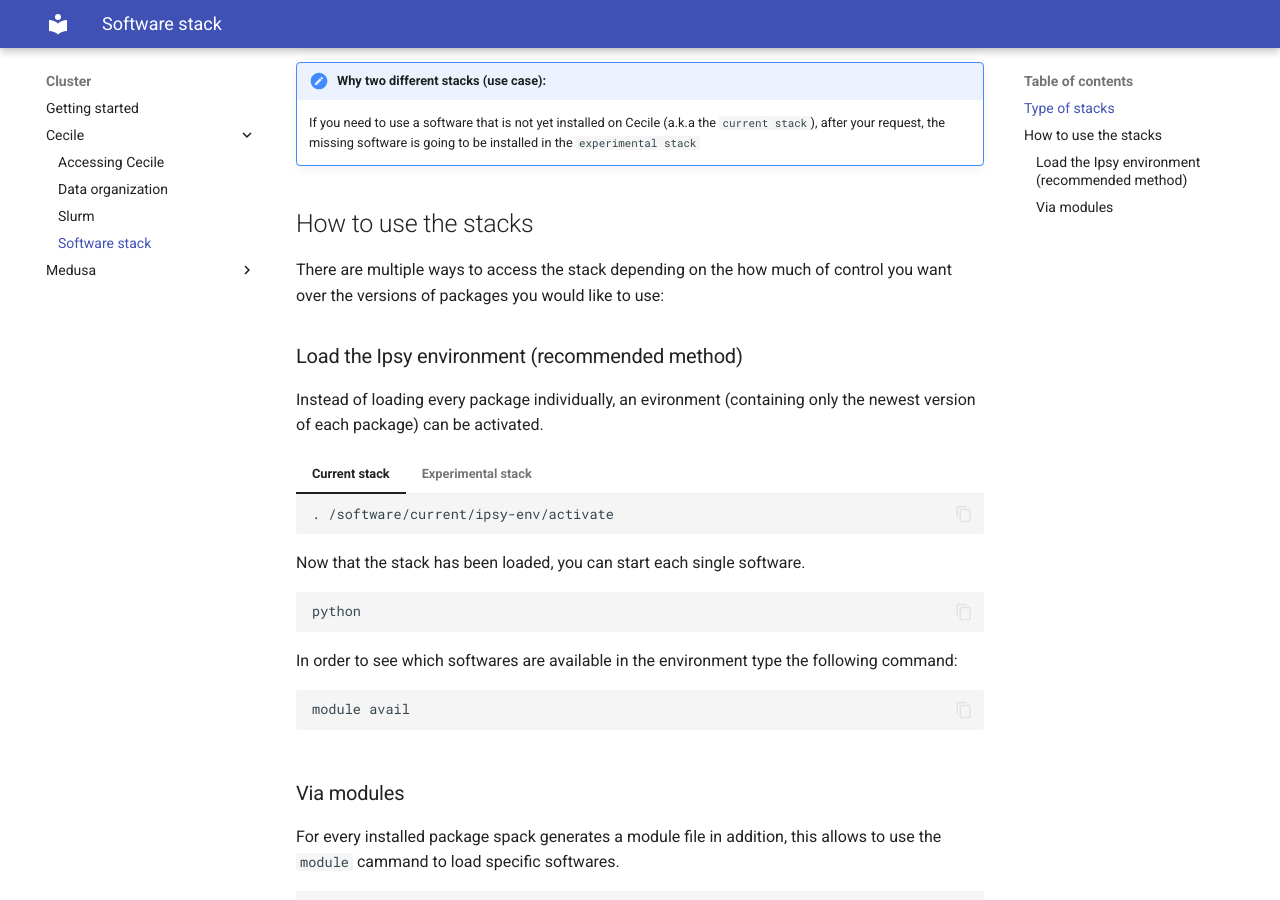
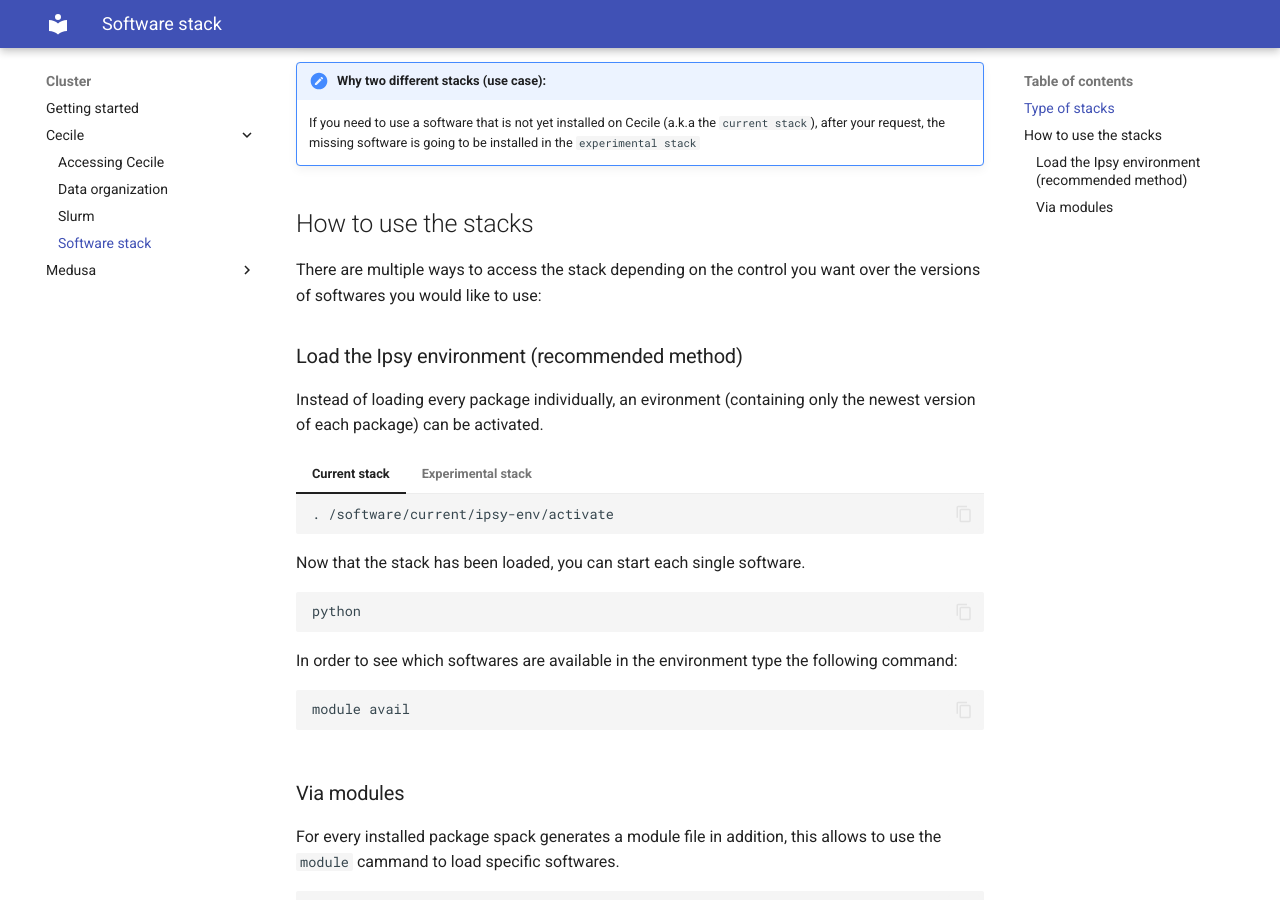
Before and after one commit to pvavra/temp-ipsy, an MkDocs documentation site: the page built from docs/cluster/cecile/software.md, in a window 1280 px wide and 900 px high, scrolled down 763 px. Built offline with MkDocs 1.6.1 and Material for MkDocs 9.7.7, drawn with Linux system fonts in a browser that asks for light colours.

Commit message:
Fix sentence

```diff
--- a/docs/cluster/cecile/software.md
+++ b/docs/cluster/cecile/software.md
@@ -22,7 +22,7 @@ Currently there are **two kinds of stacks** available:
 
 ## How to use the stacks
 
-There are multiple ways to access the stack depending on the how much of control you want over the versions of packages you would like to use:
+There are multiple ways to access the stack depending on the control you want over the versions of softwares you would like to use:
 
 ### Load the Ipsy environment (recommended method)
 
```
